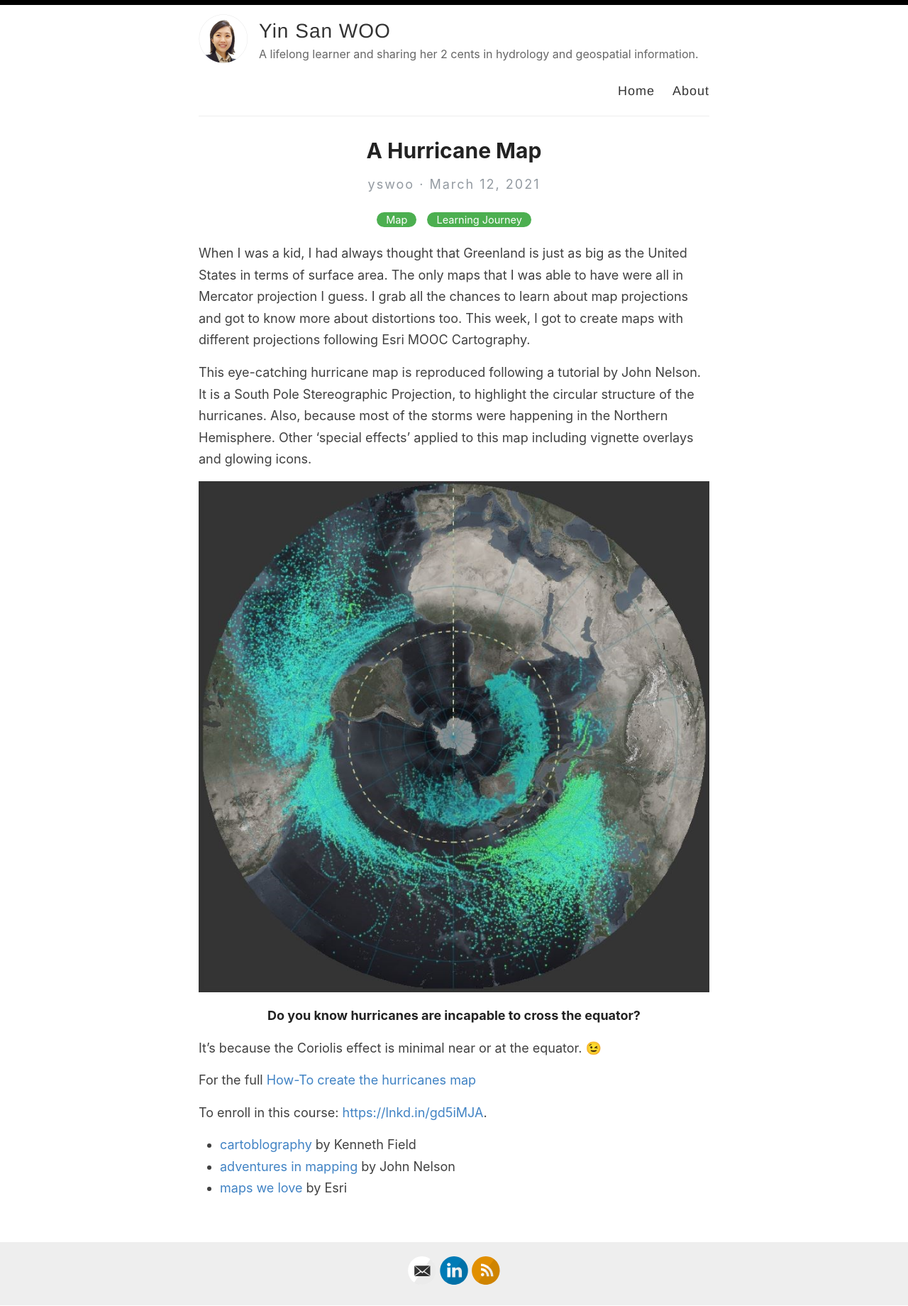
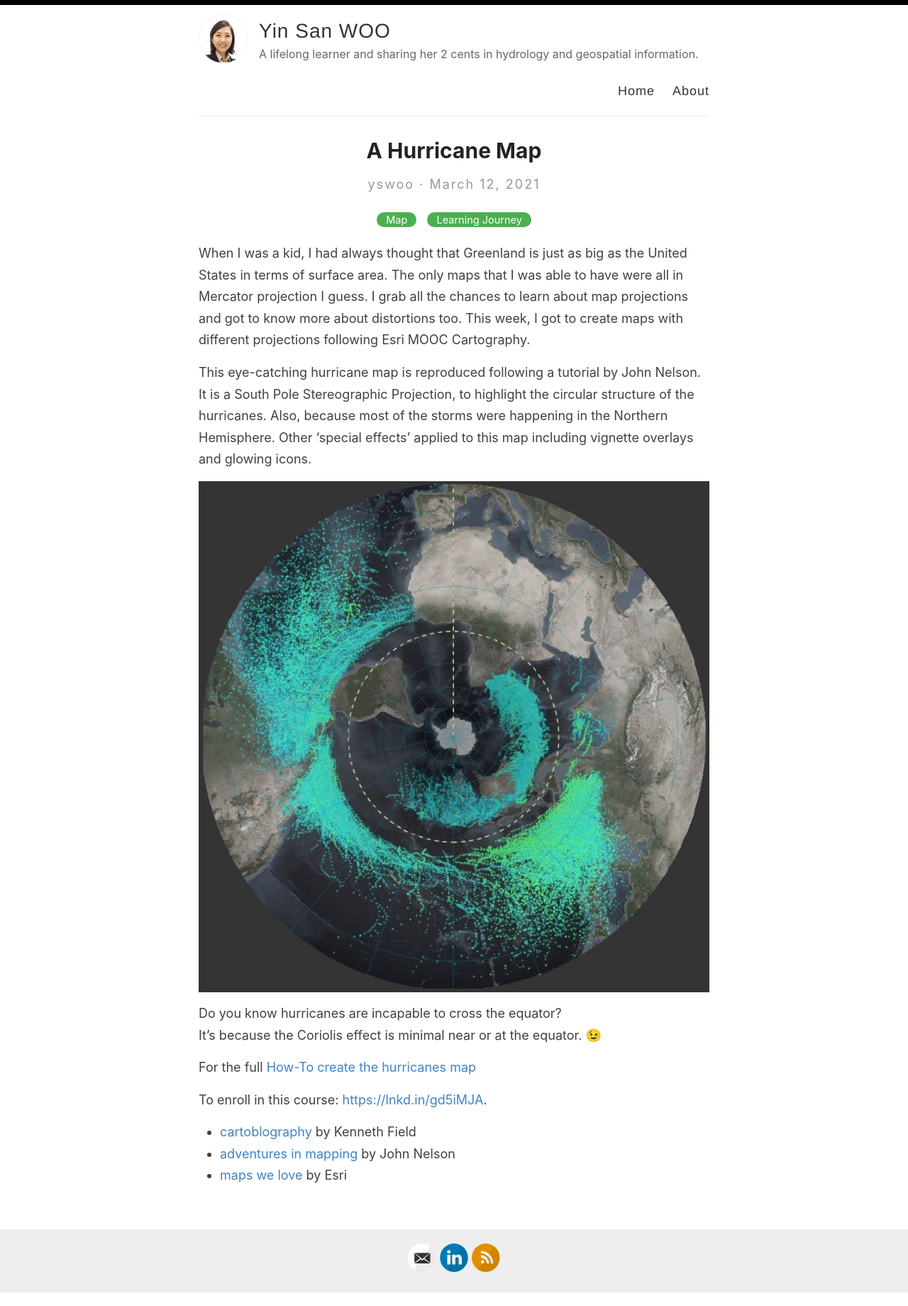
Before and after one commit to yinsanwoo/yinsanwoo.github.io, a Jekyll site: the page built from _posts/2021-03-12-AHurricaneMap.md, in a window 1280 px wide. Shown: the whole page at 71% size. Built offline with Jekyll 4.4.1, drawn with Linux system fonts in a browser that asks for light colours.

```diff
--- a/_posts/2021-03-12-AHurricaneMap.md
+++ b/_posts/2021-03-12-AHurricaneMap.md
@@ -9,7 +9,7 @@ This eye-catching hurricane map is reproduced following a tutorial by John Nelso
 
 ![](https://github.com/yinsanwoo/yinsanwoo.github.io/blob/master/images/HurricaneMap.JPG)
 
-##### Do you know hurricanes are incapable to cross the equator?
+Do you know hurricanes are incapable to cross the equator?
 It's because the Coriolis effect is minimal near or at the equator. 😉
 
 For the full [How-To create the hurricanes map](https://nation.maps.arcgis.com/apps/Cascade/index.html?appid=3e04cf33cd9747f2b553e14b92a188b9)
```
